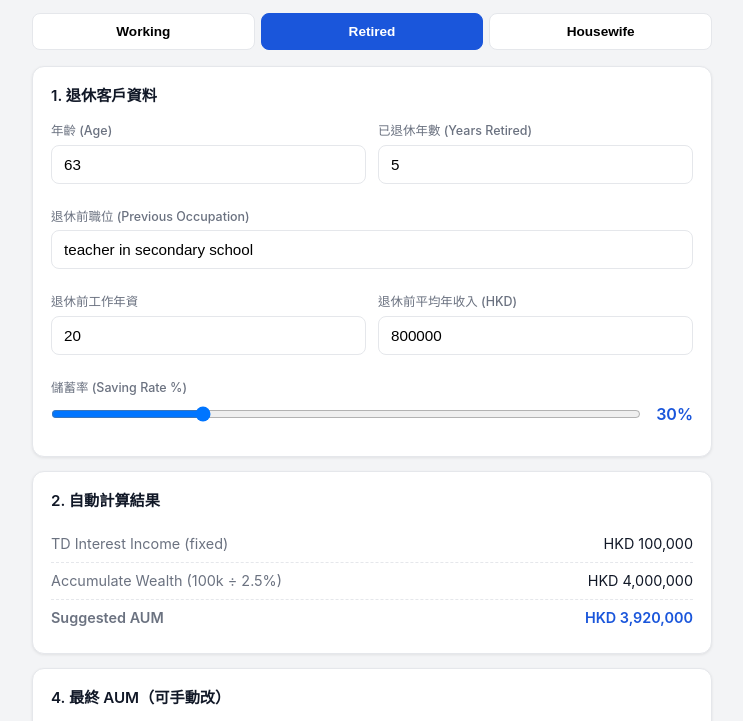
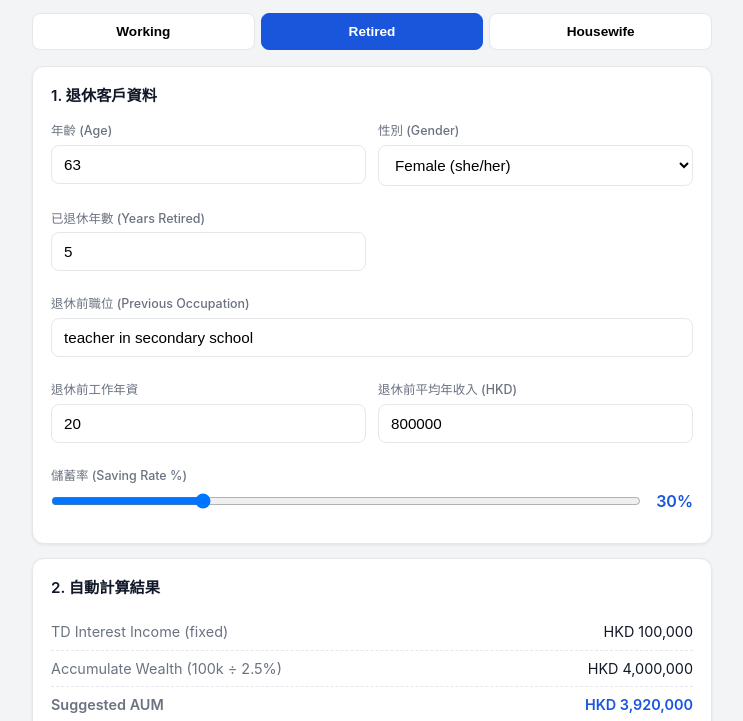
Before and after one commit to ko7410321/aum-generator, a plain HTML site: page index.html in a window 1280 px wide. Both pictures are taken after a click on the button "Retired". Shown: the part 77-798 px from the top of the page, without its empty margins (268-1011 px from the left). Drawn offline with Linux system fonts and the light colour scheme.

Commit message:
Retired: add gender selection (he/she)

```diff
--- a/index.html
+++ b/index.html
@@ -77,7 +77,7 @@
       font-size: 0.95rem;
       background: #fff;
     }
-    input:focus, textarea:focus {
+    input:focus, textarea:focus, select:focus {
       outline: none;
       border-color: var(--primary);
       box-shadow: 0 0 0 3px rgba(26, 86, 219, 0.15);
@@ -262,6 +262,13 @@
           <div class="form-group">
             <label>年齡 (Age)</label>
             <input type="number" id="r_age" value="63" min="50" max="90" />
+          </div>
+          <div class="form-group">
+            <label>性別 (Gender)</label>
+            <select id="r_gender" onchange="generateText()">
+              <option value="female">Female (she/her)</option>
+              <option value="male">Male (he/him)</option>
+            </select>
           </div>
           <div class="form-group">
             <label>已退休年數 (Years Retired)</label>
@@ -498,7 +505,7 @@
 
         document.getElementById("finalAum").value = suggestedAum;
       } else {
-        // Housewife — 強制正確計算
+        // Housewife
         const hwYears = Number(document.getElementById("h_hwYears").value) || 0;
         const workYears = Number(document.getElementById("h_workYears").value) || 0;
         const prevSalary = Number(document.getElementById("h_prevSalary").value) || 0;
@@ -507,11 +514,8 @@
 
         document.getElementById("h_rateDisplay").textContent = rate + "%";
 
-        // 以前累積
         const prevAccum = prevSalary * workYears * (rate / 100);
-        // 現時累積 = Total current annual income × 主婦年數 × 儲蓄率
         const currentAccum = currentIncome * hwYears * (rate / 100);
-        // 總累積
         const accumulate = prevAccum + currentAccum;
         const suggestedAum = Math.round(accumulate * 0.95);
 
@@ -553,11 +557,17 @@
         const workYears = document.getElementById("r_workYears").value;
         const prevIncome = Number(document.getElementById("r_prevIncome").value) || 0;
         const rate = Number(document.getElementById("r_savingRate").value) || 30;
+        const gender = document.getElementById("r_gender").value;
+
+        // Gender pronouns
+        const subj = gender === 'male' ? 'he' : 'she';
+        const poss = gender === 'male' ? 'his' : 'her';
+        const obj = gender === 'male' ? 'him' : 'her';
 
         const tdIncome = 100000;
         const accumulate = tdIncome / 0.025;
 
-        text = `Age: ${age} AUM in HKD ${fmt(finalAum)}-\n\nCustomer already retired for ${retiredYears} yrs. After her retirement, her main income is TD interest. His TD interest income HKD${fmt(tdIncome)}/year.\n\nBefore her retirement she worked as a ${job} for ${workYears} yrs.\nDuring this period, her average annual income was HKD${fmt(prevIncome)}\n\nBased on saving rate in Hong Kong is ${rate}% and asset appreciation,\nit is plausible and reasonable for customer to accumulate wealth of HKD ${fmt(accumulate)}-`;
+        text = `Age: ${age} AUM in HKD ${fmt(finalAum)}-\n\nCustomer already retired for ${retiredYears} yrs. After ${poss} retirement, ${poss} main income is TD interest. ${subj.charAt(0).toUpperCase() + subj.slice(1)} TD interest income HKD${fmt(tdIncome)}/year.\n\nBefore ${poss} retirement ${subj} worked as a ${job} for ${workYears} yrs.\nDuring this period, ${poss} average annual income was HKD${fmt(prevIncome)}\n\nBased on saving rate in Hong Kong is ${rate}% and asset appreciation,\nit is plausible and reasonable for customer to accumulate wealth of HKD ${fmt(accumulate)}-`;
       } else {
         // Housewife
         const age = document.getElementById("h_age").value;
@@ -609,8 +619,9 @@
     ["monthly", "years", "avgPercent", "savingRate"].forEach(id => {
       document.getElementById(id).addEventListener("input", () => { recalculate(); generateText(); });
     });
-    ["r_savingRate", "r_prevIncome"].forEach(id => {
+    ["r_savingRate", "r_prevIncome", "r_gender"].forEach(id => {
       document.getElementById(id).addEventListener("input", () => { recalculate(); generateText(); });
+      document.getElementById(id).addEventListener("change", () => { recalculate(); generateText(); });
     });
     ["h_hwYears", "h_workYears", "h_prevSalary", "h_currentIncome", "h_savingRate", "h_living", "h_tdInterest", "h_invGain"].forEach(id => {
       document.getElementById(id).addEventListener("input", () => { recalculate(); generateText(); });
```
